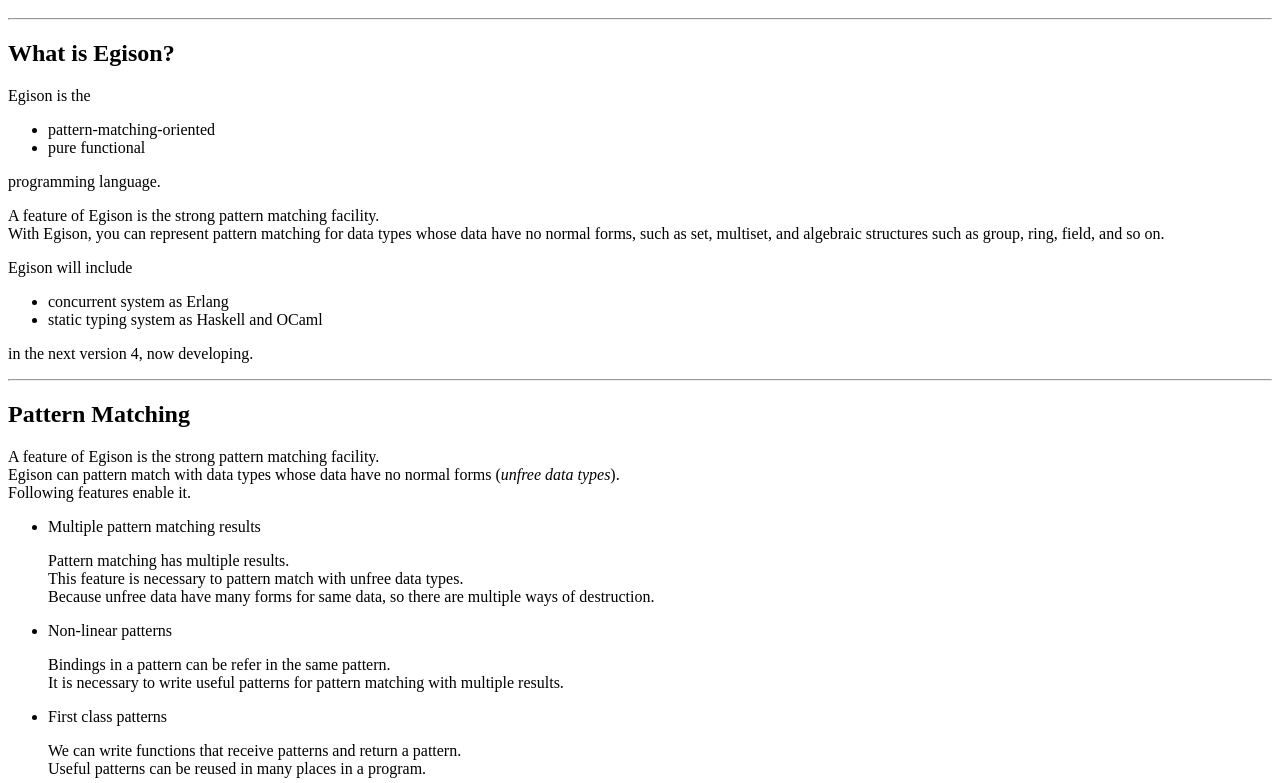
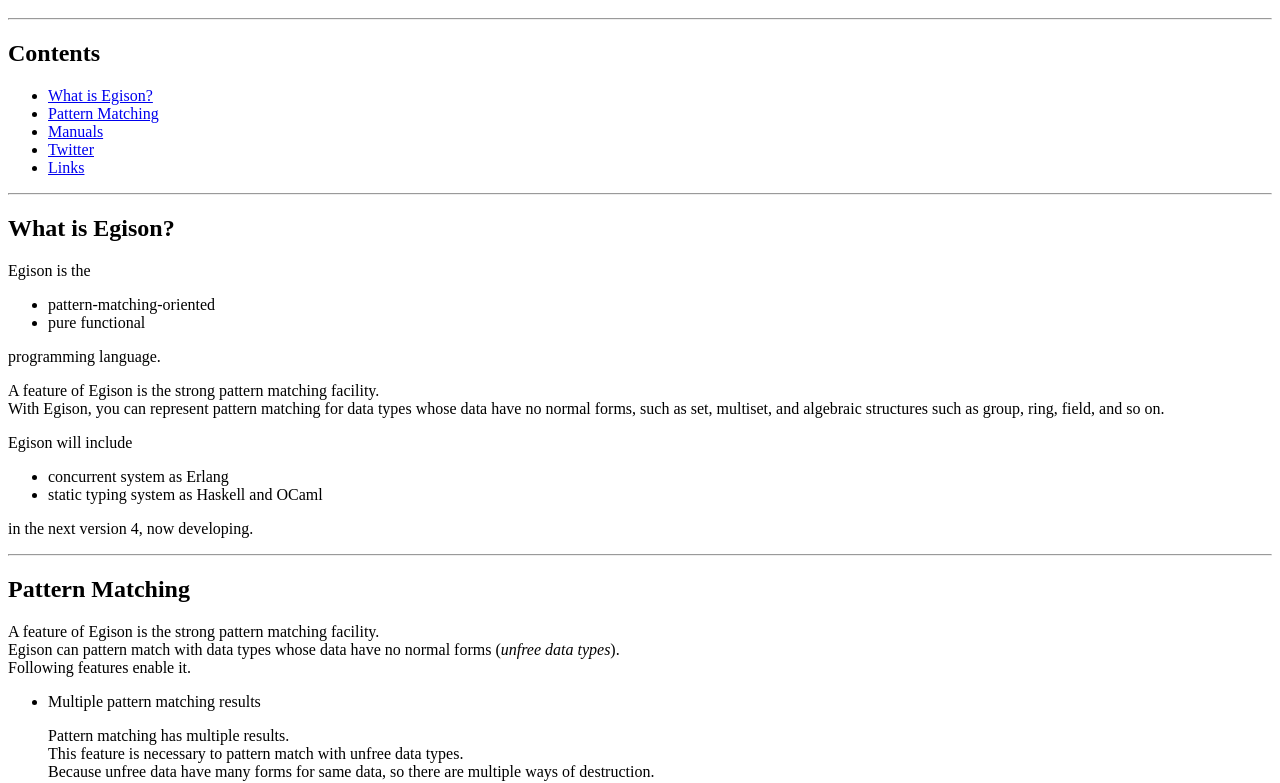
Before and after one commit to egisatoshi/egison.pira.jp, a plain HTML site: page index.html in a window 1280 px wide. Shown: the part 48-831 px from the top of the page. Drawn offline with Linux system fonts and the light colour scheme.

Commit message:
add contents

```diff
--- a/index.html
+++ b/index.html
@@ -22,7 +22,19 @@
 
 <hr/>
 
-<h2 id="description">What is Egison?</h2>
+<h2 id="contents">Contents</h2>
+
+<ul>
+  <li><a href="#what">What is Egison?</a></li>
+  <li><a href="#pattern-matching">Pattern Matching</a></li>
+  <li><a href="#manuals">Manuals</a></li>
+  <li><a href="#twitter">Twitter</a></li>
+  <li><a href="#links">Links</a></li>
+</ul>
+
+<hr/>
+
+<h2 id="what">What is Egison?</h2>
 
 <p>
   Egison is the
@@ -97,7 +109,7 @@
 
 <hr/>
 
-<h2 id="manual">Manual</h2>
+<h2 id="manuals">Manuals</h2>
 
 <p>
   <ul>
@@ -121,7 +133,7 @@
 
 <hr/>
 
-<h2>Links</h2>
+<h2 id="links">Links</h2>
 
 <p>
   <li>
```
